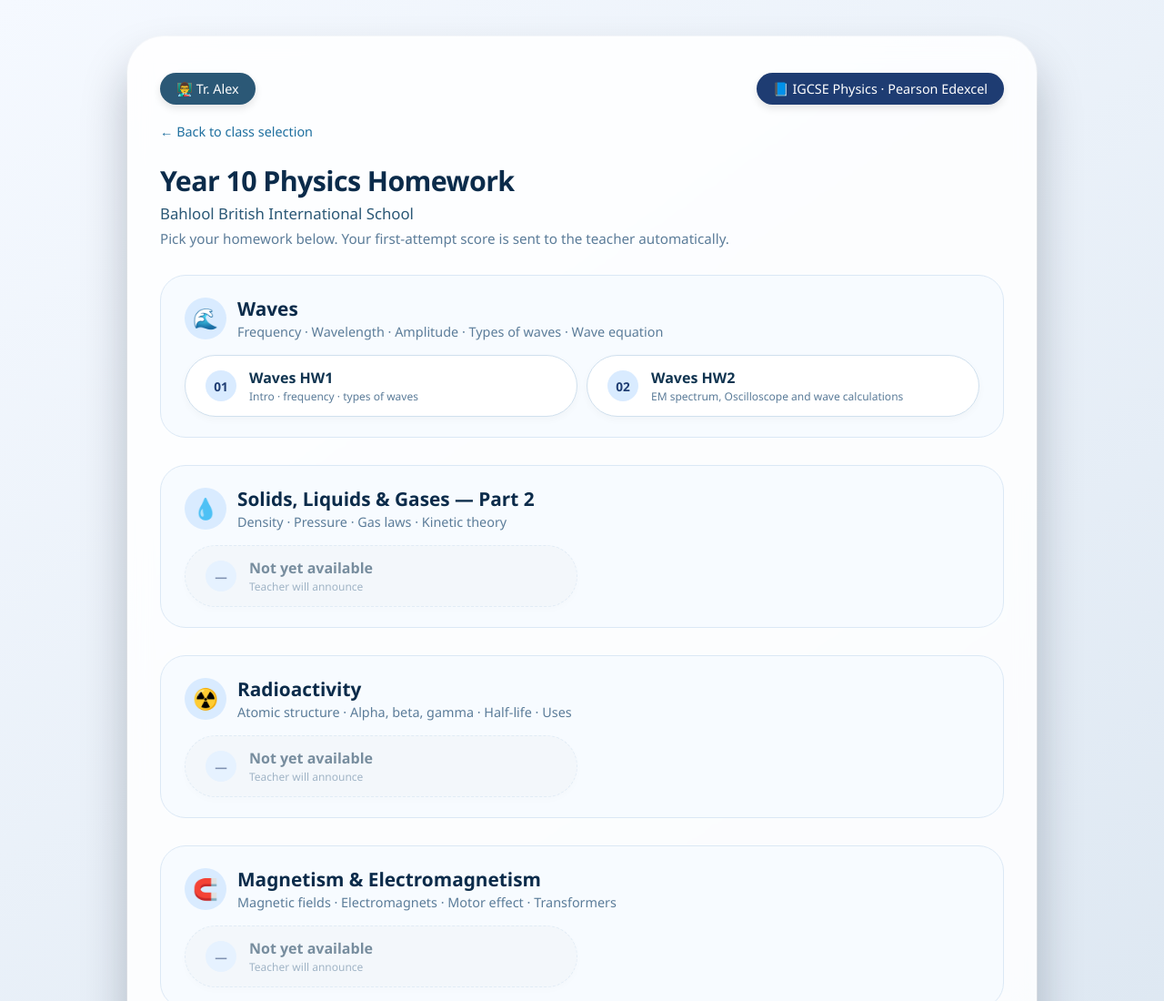
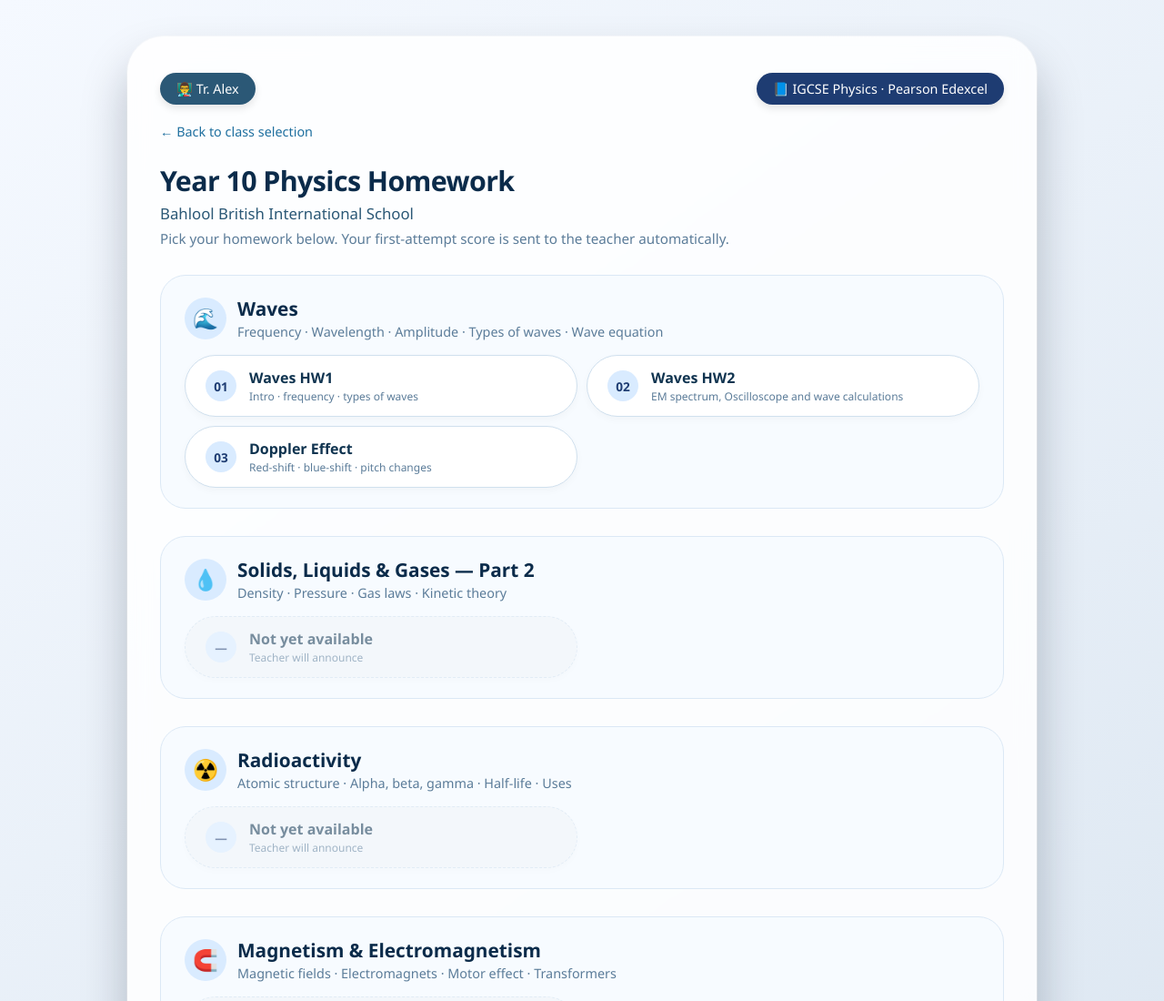
Before and after one commit to alexanderviking33-afk/igcse-physics-homework, a plain HTML site: page yr10/index.html in a window 1280 px wide. Shown: the top 1100 px of the page at 91% size. Drawn offline with Linux system fonts and the light colour scheme.

Commit message:
Update index.html

```diff
--- a/yr10/index.html
+++ b/yr10/index.html
@@ -182,7 +182,10 @@
           <span class="label">Waves HW2<small>EM spectrum, Oscilloscope and wave calculations</small></span>
         </a>
 
-
+        <a class="hw-link" href="doppler-hw.html">
+          <span class="num">03</span>
+          <span class="label">Doppler Effect<small>Red-shift · blue-shift · pitch changes</small></span>
+        </a>
 
 
 
```
